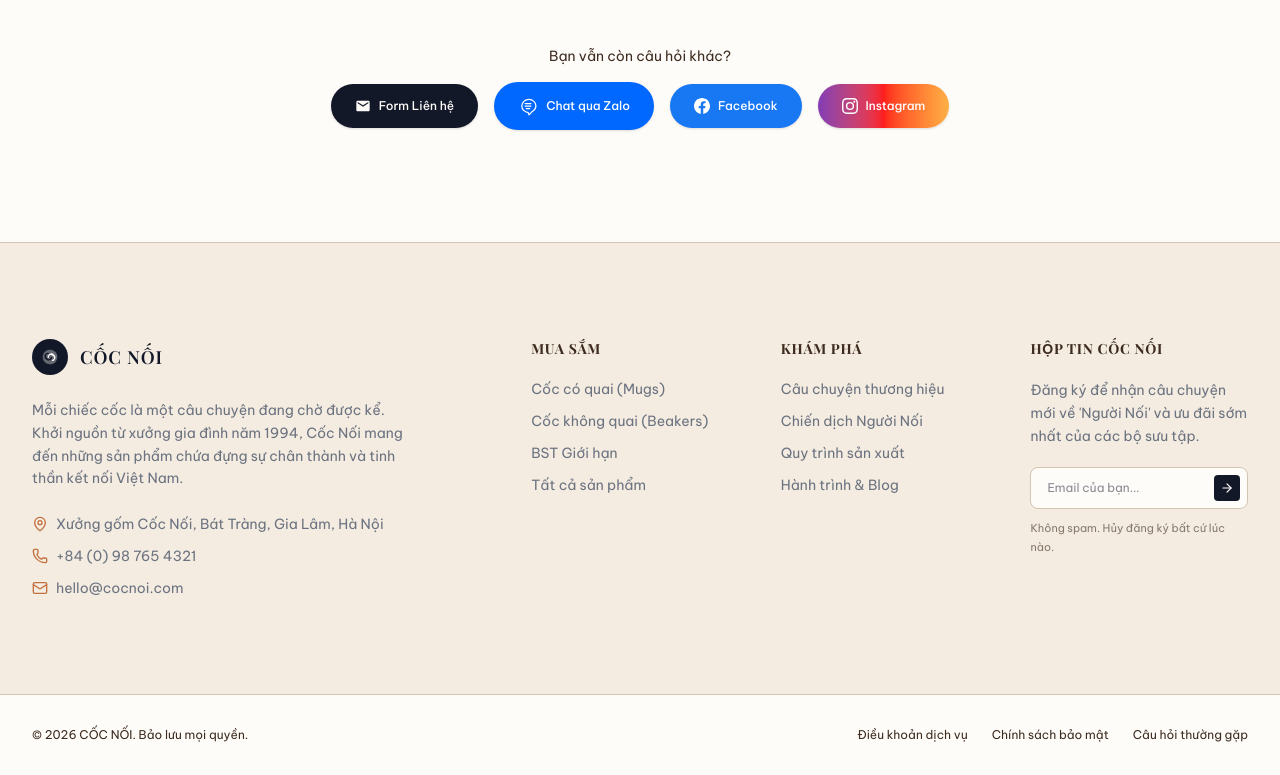
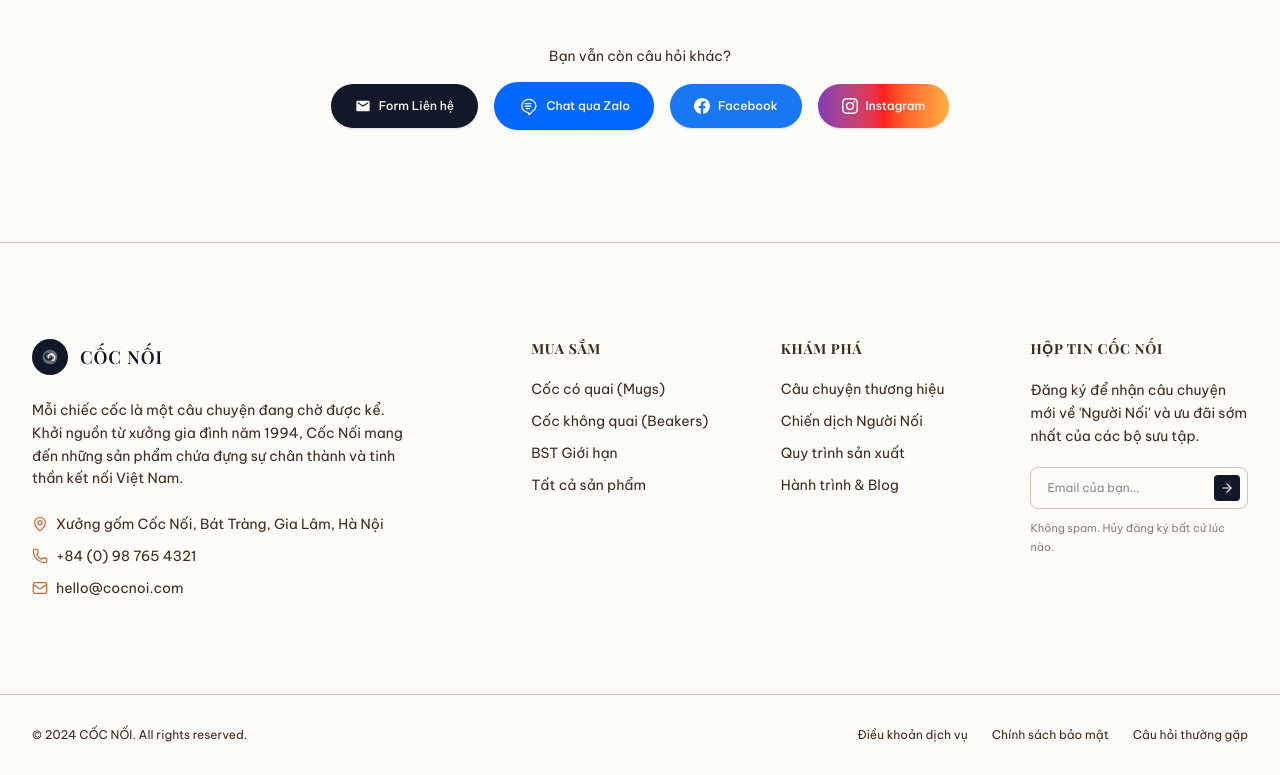
Before and after one commit to vietlchome/cocnoi-web, a Next.js app: page / in a window 1280 px wide. Shown: the part 4754-5529 px from the top of the page. Built offline with nearby package versions, Linux system fonts and the light colour scheme; no server answers; the database is empty.

Commit message:
Phase 2: Migrate Footer component to use SiteConfig

```diff
--- a/src/components/shared/Footer.tsx
+++ b/src/components/shared/Footer.tsx
@@ -5,7 +5,7 @@
 import { ArrowRight, Mail, Phone, MapPin } from "lucide-react";
 
 export default function Footer() {
-  const [settings, setSettings] = useState<Record<string, string>>({});
+  const [themeConfig, setThemeConfig] = useState<any>(null);
   const [subscribed, setSubscribed] = useState(false);
 
   const handleSubscribe = (e: React.FormEvent) => {
@@ -20,7 +20,7 @@
         if (res.ok) {
           const data = await res.json();
           if (data.success) {
-            setSettings(data.settings);
+            setThemeConfig(data.config);
           }
         }
       } catch (e) {
@@ -30,12 +30,18 @@
     fetchFooterSettings();
   }, []);
 
-  const getSetting = (key: string, fallback: string) => {
-    return settings[key] || fallback;
-  };
+  // Các cấu hình từ SiteConfig
+  const footerLogoUrl = themeConfig?.header?.logoUrl || "";
+  const footerLogoText = themeConfig?.header?.logoText || "CỐC NỐI";
+  const footerAddress = themeConfig?.footer?.address || "Xưởng gốm Cốc Nối, Bát Tràng, Gia Lâm, Hà Nội";
+  const footerPhone = themeConfig?.footer?.phone || "+84 (0) 98 765 4321";
+  const footerEmail = themeConfig?.footer?.email || "hello@cocnoi.com";
+  const footerNewsletterTitle = themeConfig?.footer?.newsletterTitle || "Hộp tin Cốc Nối";
+  const footerNewsletterDesc = themeConfig?.footer?.newsletterDesc || "Đăng ký để nhận câu chuyện mới về 'Người Nối' và ưu đãi sớm nhất của các bộ sưu tập.";
+  const footerCopyright = themeConfig?.footer?.copyright || "© 2024 CỐC NỐI. All rights reserved.";
 
   return (
-    <footer className="bg-subtle text-primary border-t border-border mt-auto" style={{ backgroundColor: getSetting("bg_color", "#FEFCF9") === "#FEFCF9" ? undefined : getSetting("bg_color", "#FEFCF9") }}>
+    <footer className="bg-subtle text-primary border-t border-border mt-auto" style={{ backgroundColor: "var(--color-warm-white)" }}>
 
       {/* Primary Footer Content */}
       <div className="max-w-[1280px] mx-auto px-4 md:px-8 py-16 md:py-24 grid grid-cols-1 md:grid-cols-2 lg:grid-cols-5 gap-12 lg:gap-8">
@@ -43,16 +49,16 @@
         {/* Brand Summary */}
         <div className="lg:col-span-2 flex flex-col gap-6 pr-0 lg:pr-8">
           <Link href="/" className="flex items-center gap-3 group">
-            {getSetting("logo_image_url", "") ? (
+            {footerLogoUrl ? (
               <img
-                src={getSetting("logo_image_url", "")}
-                alt={getSetting("logo_text", "Cốc Nối")}
+                src={footerLogoUrl}
+                alt={footerLogoText}
                 className="h-10 max-h-12 w-auto object-contain"
               />
             ) : (
               <>
                 <div
-                  style={{ backgroundColor: getSetting("primary_color", "#131829") }}
+                  style={{ backgroundColor: "var(--color-deep-indigo)" }}
                   className="w-9 h-9 rounded-full bg-primary flex items-center justify-center text-canvas"
                 >
                   <svg viewBox="0 0 300 300" className="w-5.5 h-5.5 fill-current">
@@ -60,27 +66,27 @@
                     <path d="M94.4,68.8c15.3-16,35.4-18.8,56.1-18.3c20.6,0.5,39.8,6.4,56.6,18.9c9.4,7,18.9,13.9,25.7,23.8c13.7,20.1,20.1,41.8,15.9,66.5c-3.2,18.6-8.2,36.4-19.1,51.8c-13.5,19-32,31.5-55.2,35.7c-26.5,4.8-52.2,2.8-76.4-10.4c-10.7-5.8-19.2-13.9-25-24.7c-1-1.9-2.2-3.6-3.5-5.3c-23.8-30.5-24.2-63.2-10-97.7C66.7,91.7,77.8,78.1,94.4,68.8z M94.3,102.7c-19.6,13.2-25.6,35.1-16.9,56.2c4.2,10.2,10.6,19.2,19,26.3c15.7,13.3,33.2,17.9,52.5,8.7c10.4-4.9,19.1-12.3,26.6-21.1c4.8-5.7,4.6-15-0.3-20.8c-4.8-5.6-10.3-5-13.4,1.7c-1,2.2-1.8,4.5-2.8,6.8c-8.3,19.8-24.7,24.7-42,12c-9-6.6-15.5-15.5-19.3-26c-6.4-18,0.8-31.1,19.2-36.1c4.9-1.3,10-1.9,14.6-3.8c2.3-0.9,4.8-3.8,5.1-6c0.3-2.1-1.8-5.8-3.7-6.5c-4.4-1.6-9.5-2.7-14.1-2.3C109.6,92.9,101.2,96.9,94.3,102.7z" className="fill-canvas opacity-35" />
                   </svg>
                 </div>
-                <span className="font-playfair text-lg font-semibold tracking-wider text-primary group-hover:text-accent transition-colors" style={{ color: getSetting("primary_color", "#131829") }}>
-                  {getSetting("logo_text", "CỐC NỐI")}
+                <span className="font-playfair text-lg font-semibold tracking-wider text-primary group-hover:text-accent transition-colors" style={{ color: "var(--color-deep-indigo)" }}>
+                  {footerLogoText}
                 </span>
               </>
             )}
           </Link>
-          <p className="font-bvp text-sm text-secondary leading-relaxed max-w-sm" style={{ color: getSetting("secondary_color", "#6B7280") }}>
+          <p className="font-bvp text-sm text-secondary leading-relaxed max-w-sm" style={{ color: "var(--color-dark-brown)" }}>
             Mỗi chiếc cốc là một câu chuyện đang chờ được kể. Khởi nguồn từ xưởng gia đình năm 1994, Cốc Nối mang đến những sản phẩm chứa đựng sự chân thành và tinh thần kết nối Việt Nam.
           </p>
-          <div className="flex flex-col gap-3 font-bvp text-xs md:text-sm text-secondary" style={{ color: getSetting("secondary_color", "#6B7280") }}>
+          <div className="flex flex-col gap-3 font-bvp text-xs md:text-sm text-secondary" style={{ color: "var(--color-dark-brown)" }}>
             <span className="flex items-center gap-2">
-              <MapPin className="w-4 h-4 text-accent shrink-0" style={{ color: getSetting("accent_color", "#C2703E") }} />
-              <span>{getSetting("contact_address", getSetting("footer_address", "Xưởng gốm Cốc Nối, Bát Tràng, Gia Lâm, Hà Nội"))}</span>
+              <MapPin className="w-4 h-4 text-accent shrink-0" style={{ color: "var(--color-terracotta)" }} />
+              <span>{footerAddress}</span>
             </span>
             <span className="flex items-center gap-2">
-              <Phone className="w-4 h-4 text-accent shrink-0" style={{ color: getSetting("accent_color", "#C2703E") }} />
-              <span>{getSetting("contact_phone", getSetting("footer_phone", "+84 (0) 98 765 4321"))}</span>
+              <Phone className="w-4 h-4 text-accent shrink-0" style={{ color: "var(--color-terracotta)" }} />
+              <span>{footerPhone}</span>
             </span>
             <span className="flex items-center gap-2">
-              <Mail className="w-4 h-4 text-accent shrink-0" style={{ color: getSetting("accent_color", "#C2703E") }} />
-              <span>{getSetting("contact_email", getSetting("footer_email", "hello@cocnoi.com"))}</span>
+              <Mail className="w-4 h-4 text-accent shrink-0" style={{ color: "var(--color-terracotta)" }} />
+              <span>{footerEmail}</span>
             </span>
           </div>
         </div>
@@ -90,7 +96,7 @@
           <h4 className="font-playfair text-sm font-bold tracking-wider uppercase text-secondary">
             Mua sắm
           </h4>
-          <ul className="flex flex-col gap-3 font-bvp text-sm text-secondary" style={{ color: getSetting("secondary_color", "#6B7280") }}>
+          <ul className="flex flex-col gap-3 font-bvp text-sm text-secondary" style={{ color: "var(--color-dark-brown)" }}>
             <li>
               <Link href="/shop?category=Mugs" className="hover:text-accent transition-colors">Cốc có quai (Mugs)</Link>
             </li>
@@ -110,7 +116,7 @@
           <h4 className="font-playfair text-sm font-bold tracking-wider uppercase text-secondary">
             Khám phá
           </h4>
-          <ul className="flex flex-col gap-3 font-bvp text-sm text-secondary" style={{ color: getSetting("secondary_color", "#6B7280") }}>
+          <ul className="flex flex-col gap-3 font-bvp text-sm text-secondary" style={{ color: "var(--color-dark-brown)" }}>
             <li>
               <Link href="/discover#story" className="hover:text-accent transition-colors">Câu chuyện thương hiệu</Link>
             </li>
@@ -129,10 +135,10 @@
         {/* Newsletter column */}
         <div className="flex flex-col gap-5">
           <h4 className="font-playfair text-sm font-bold tracking-wider uppercase text-secondary">
-            {getSetting("footer_newsletter_title", "Hộp tin Cốc Nối")}
+            {footerNewsletterTitle}
           </h4>
-          <p className="font-bvp text-xs md:text-sm text-secondary leading-relaxed" style={{ color: getSetting("secondary_color", "#6B7280") }}>
-            {getSetting("footer_newsletter_desc", "Đăng ký để nhận câu chuyện mới về 'Người Nối' và ưu đãi sớm nhất của các bộ sưu tập.")}
+          <p className="font-bvp text-xs md:text-sm text-secondary leading-relaxed" style={{ color: "var(--color-dark-brown)" }}>
+            {footerNewsletterDesc}
           </p>
           {subscribed ? (
             <div className="bg-[#FAF8F5] border border-accent/40 rounded-2 p-4 text-xs font-bvp text-accent animate-fade-in leading-relaxed">
@@ -149,7 +155,7 @@
                 />
                 <button
                   type="submit"
-                  style={{ backgroundColor: getSetting("primary_color", "#131829") }}
+                  style={{ backgroundColor: "var(--color-deep-indigo)" }}
                   className="absolute right-2 top-1/2 -translate-y-1/2 bg-primary text-canvas p-1.5 rounded-1 hover:opacity-90 transition-colors"
                   title="Đăng ký"
                 >
@@ -169,7 +175,7 @@
       <div className="bg-canvas border-t border-border py-8">
         <div className="max-w-[1280px] mx-auto px-4 md:px-8 flex flex-col md:flex-row items-center justify-between gap-4 font-bvp text-xs text-secondary">
           <span>
-            &copy; {new Date().getFullYear()} CỐC NỐI. Bảo lưu mọi quyền.
+            {footerCopyright}
           </span>
           <div className="flex gap-6">
             <Link href="/terms" className="hover:text-accent transition-colors">Điều khoản dịch vụ</Link>
```
